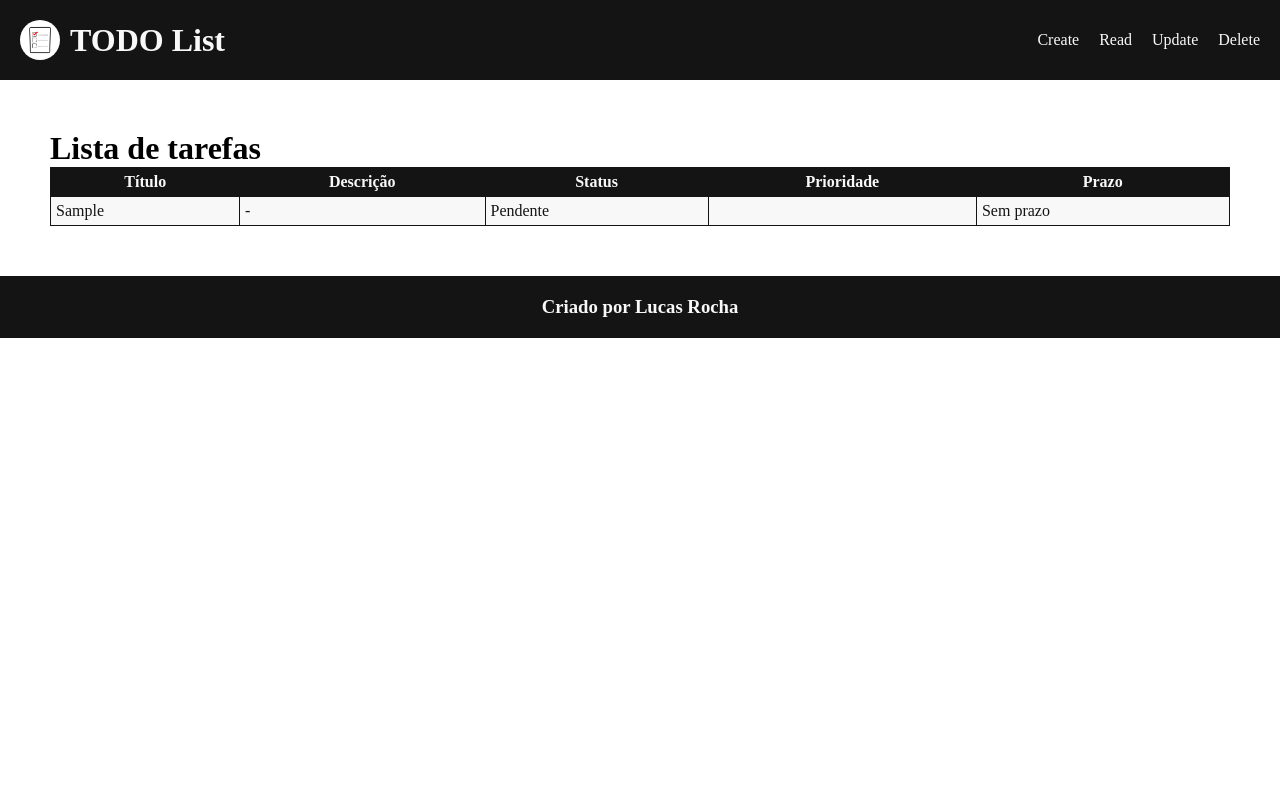
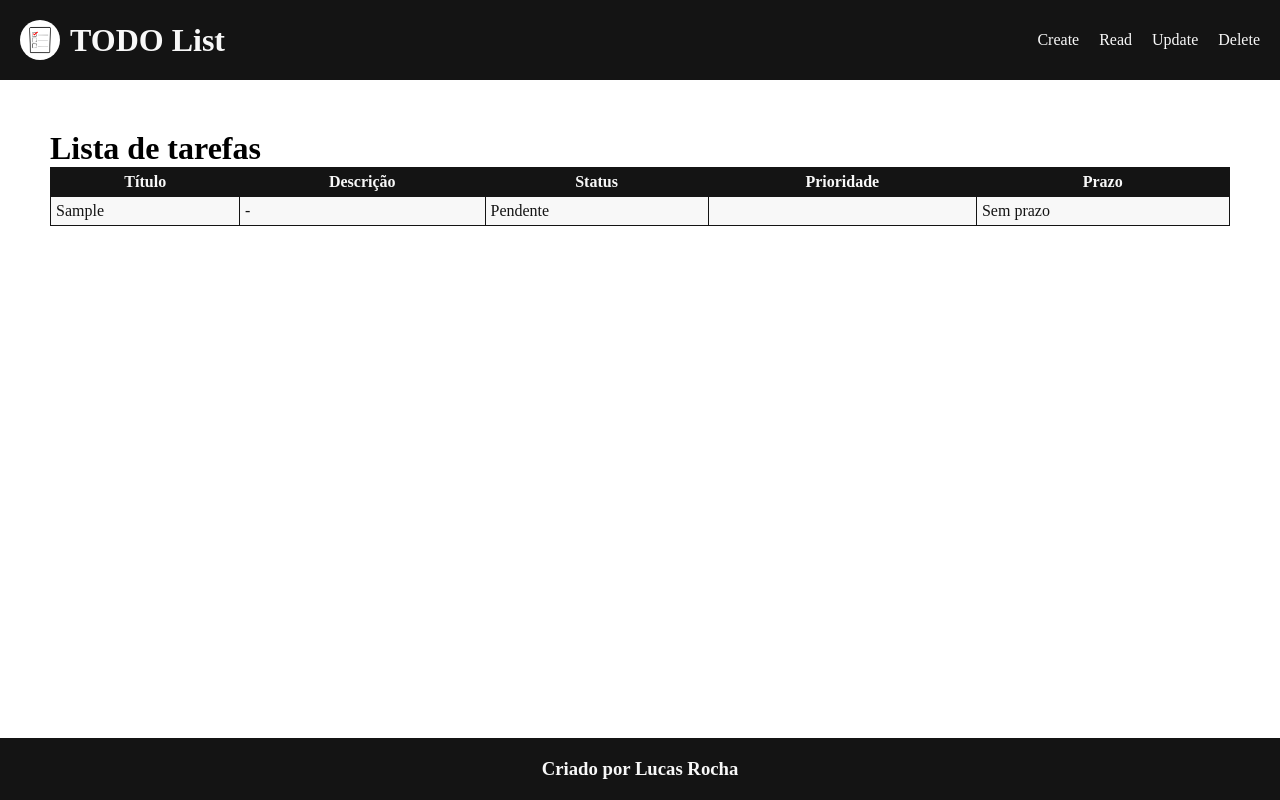
Before and after one commit to Lucashcr/CRUD-PHP, a PHP site: page / in a window 1280 px wide. Run offline with PHP 8.4, Linux system fonts and the light colour scheme; tables that the repository leaves empty or names only in its code hold one stand-in row (values such as "Sample post"); data that the repository does not hold is empty.

Commit message:
Configura tag <main> para expandir e ocupar o espaço da tela

```diff
--- a/todolist/css/base.css
+++ b/todolist/css/base.css
@@ -10,6 +10,12 @@
     margin: 0;
     padding: 0;
     font-family: "Ubuntu";
+}
+
+html, body {
+    display: flex;
+    flex-direction: column;
+    min-height: 100vh;
 }
 
 a{
@@ -50,7 +56,7 @@ header nav a:hover {
 }
 
 main {
-    margin: 0 auto;
+    flex-grow: 1;
     padding: 50px;
 }
 
```
